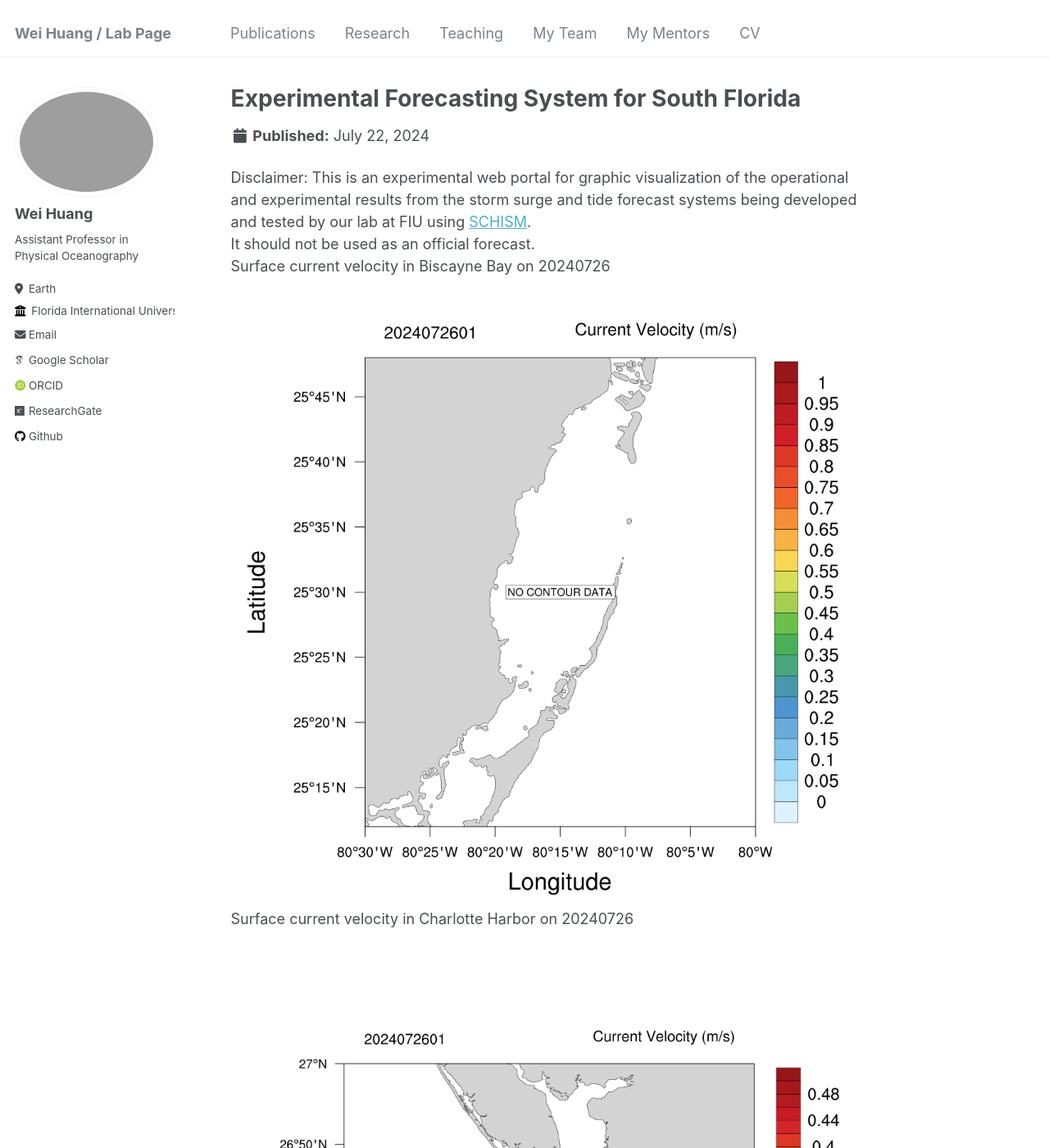
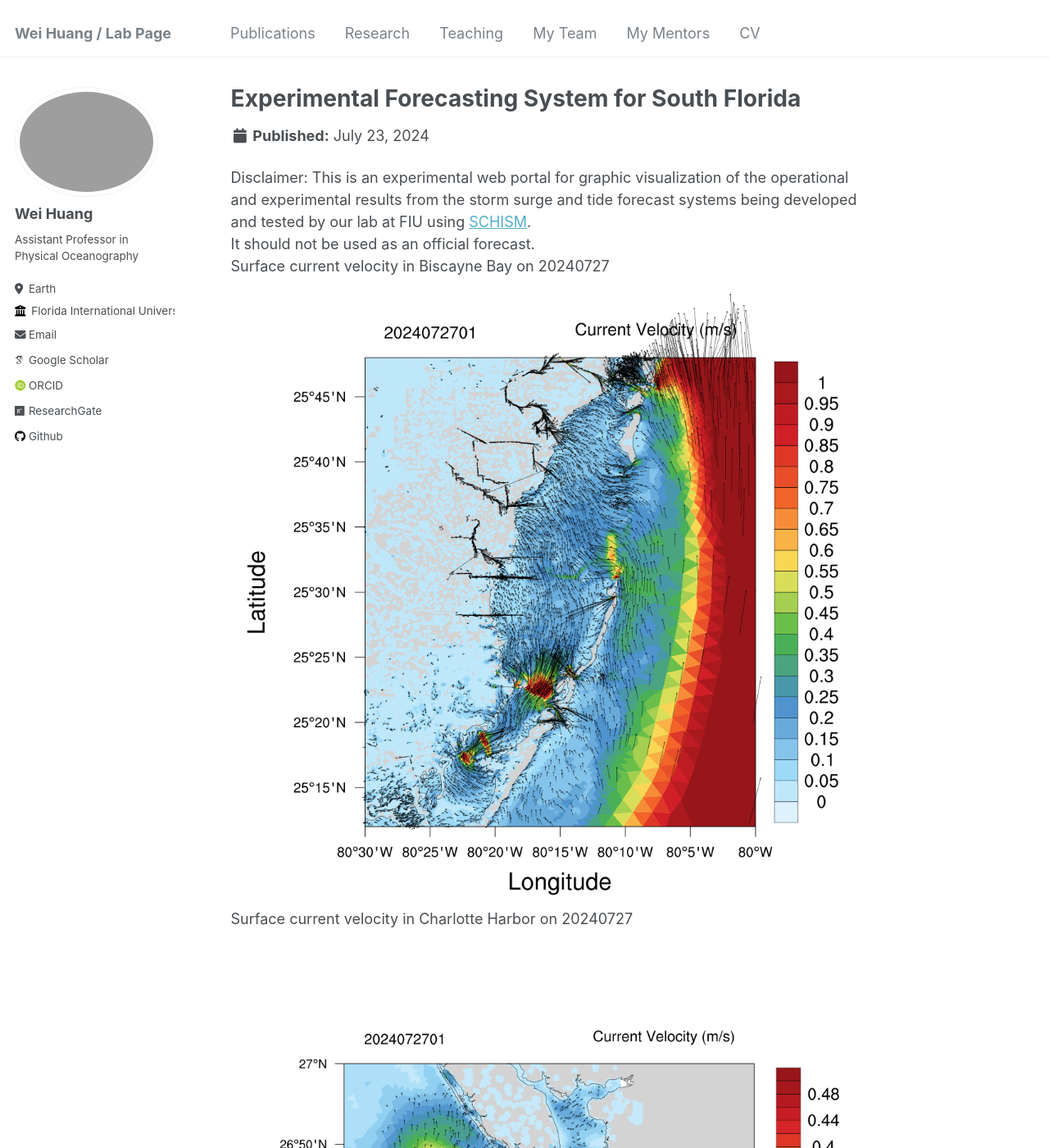
Before and after one commit to huang96169/huang96169.github.io, a Jekyll site: the page built from _research/research-1.md, in a window 1280 px wide and 1400 px high. Shown: the whole window at 82% size. Built offline with Jekyll 4.4.1, drawn with Linux system fonts in a browser that asks for light colours; some web fonts are replaced; some of the changed text lies outside the part shown.

Commit message:
replaced research_uv1.gif research_salt1.gif research_temp1.gif and replaced research_elev2.gif research_uv2.gif research_salt2.gif research_temp2.gif

```diff
--- a/_research/research-1.md
+++ b/_research/research-1.md
@@ -1,7 +1,7 @@
 ---
 title: "Experimental Forecasting System for South Florida"
-short: Surface current velocity of South Florida from 20240722 to 20240726
-date: 2024-07-22
+short: Surface current velocity of South Florida from 20240723 to 20240727
+date: 2024-07-23
 short1: "Disclaimer: This is an experimental web portal for graphic visualization of the operational and experimental results from the storm surge and tide forecast systems being developed and tested by our lab at FIU using [SCHISM](https://ccrm.vims.edu/schismweb/). It should not be used as an official forecast."
 excerpt: "<img src='/images/research_uv1.gif'>"
 collection: research
@@ -10,11 +10,11 @@ collection: research
 Disclaimer:
 This is an experimental web portal for graphic visualization of the operational and experimental results from the storm surge and tide forecast systems being developed and tested by our lab at FIU using [SCHISM](https://ccrm.vims.edu/schismweb/).<br/>
 It should not be used as an official forecast.<br/>
-Surface current velocity in Biscayne Bay on 20240726<br/>
+Surface current velocity in Biscayne Bay on 20240727<br/>
 <img src='/images/research_Bbay.png'>
-Surface current velocity in Charlotte Harbor on 20240726<br/>
+Surface current velocity in Charlotte Harbor on 20240727<br/>
 <img src='/images/research_Cbay.png'>
-Surface current velocity in Tampa Bay on 20240726<br/>
+Surface current velocity in Tampa Bay on 20240727<br/>
 <img src='/images/research_Tbay.png'>
 The map below showns observational stations used for validating the model's results, as well as the horizontal grid. <br/>
 The horizontal grid for SCHISM in simulating Biscayne Bay in South Florida, using flexible resolution resolving levees and canals (1-2 m), watershed rural and urban areas (30m-50m) and coastal ocean (500m-5km).<br/>
```
Also changed, not shown: _research/research-2.md (+6 -6 lines), images/research_Bbay.png, images/research_Cbay.png, images/research_Tbay.png, images/research_maxelev2.gif.
